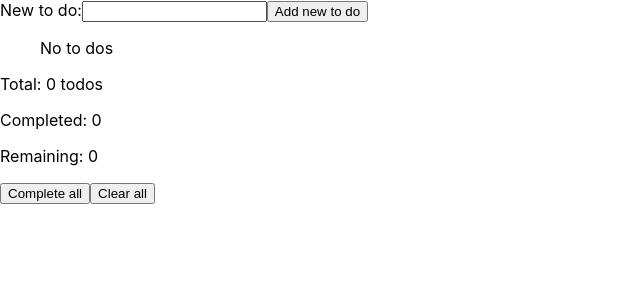
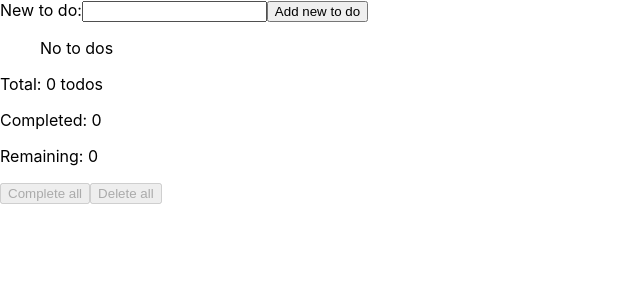
Before and after one commit to viktoria-olo/project-todos-context-vite, a React (Vite) app: page / in a window 1280 px wide. Shown: the top 300 px of the page, without its empty margins (0-640 px from the left). Built offline with nearby package versions, Linux system fonts and the light colour scheme.

Commit message:
added checks and functionality

```diff
--- a/src/components/TodoItem.jsx
+++ b/src/components/TodoItem.jsx
@@ -5,7 +5,7 @@ export const TodoItem = ({ todo }) => {
 
   return (
     <li>
-      <label key={todo.id}>
+      <label>
         <input
           type="checkbox"
           checked={todo.completed}
--- a/src/components/TodoList.jsx
+++ b/src/components/TodoList.jsx
@@ -2,7 +2,13 @@ import { useTodos } from "../contexts/TodosContext";
 import { TodoItem } from "./TodoItem";
 
 export const TodoList = () => {
-  const { todos, countCompleted, clearTodoList, completeAll } = useTodos();
+  const {
+    todos,
+    countCompleted,
+    clearTodoList,
+    toggleCompleteAll,
+    allBtnText,
+  } = useTodos();
 
   const completedTodos = countCompleted();
 
@@ -11,14 +17,18 @@ export const TodoList = () => {
       <ul className="todos-list">
         {todos.length === 0 && "No to dos"}
         {todos.map((todo) => {
-          return <TodoItem todo={todo} />;
+          return <TodoItem key={todo.id} todo={todo} />;
         })}
       </ul>
       <p>Total: {todos.length} todos</p>
       <p>Completed: {completedTodos}</p>
       <p>Remaining: {todos.length - completedTodos}</p>
-      <button onClick={completeAll}>Complete all</button>
-      <button onClick={clearTodoList}>Clear all</button>
+      <button onClick={toggleCompleteAll} disabled={todos.length < 1}>
+        {allBtnText}
+      </button>
+      <button onClick={clearTodoList} disabled={todos.length < 1}>
+        Delete all
+      </button>
     </>
   );
 };
--- a/src/contexts/TodosContext.jsx
+++ b/src/contexts/TodosContext.jsx
@@ -5,6 +5,7 @@ const TodosContext = createContext();
 export const TodosProvider = ({ children }) => {
   const [todos, setTodos] = useState([]);
   const [todoId, setTodoId] = useState(1);
+  const [allBtnText, setAllBtnText] = useState("Complete all");
 
   const addTodo = (newTodo) => {
     setTodos((currentTodos) => {
@@ -34,13 +35,21 @@ export const TodosProvider = ({ children }) => {
     return todos.filter((todo) => todo.completed).length;
   };
 
-  const completeAll = () => {
+  const toggleCompleteAll = () => {
     setTodos((currentTodos) => {
-      return currentTodos.map((todo) => {
-        return { ...todo, completed: true };
-      });
+      // completionStatus is either true or false depending on the allBtnText
+      const completionStatus = allBtnText === "Complete all";
+      // if true: set allBtnText to "Complete none", if false: set to "Complete all"
+      setAllBtnText(completionStatus ? "Complete none" : "Complete all");
+      return currentTodos.map((todo) => ({
+        ...todo,
+        completed: completionStatus, // sets true or false depending on completedStatus
+      }));
     });
   };
+  // However, if one manually checks all the boxes, the button text does not change.
+  // Tried to solve it by checking if the length of completed todos is the same as the total todo list
+  // and if that were the case changing the button text. But have not gotten it to work yet
 
   const clearTodoList = () => {
     setTodos([]);
@@ -50,12 +59,13 @@ export const TodosProvider = ({ children }) => {
     <TodosContext.Provider
       value={{
         todos,
+        allBtnText,
         addTodo,
         toggleTodo,
         deleteTodo,
         countCompleted,
         clearTodoList,
-        completeAll,
+        toggleCompleteAll,
       }}
     >
       {children}
```
